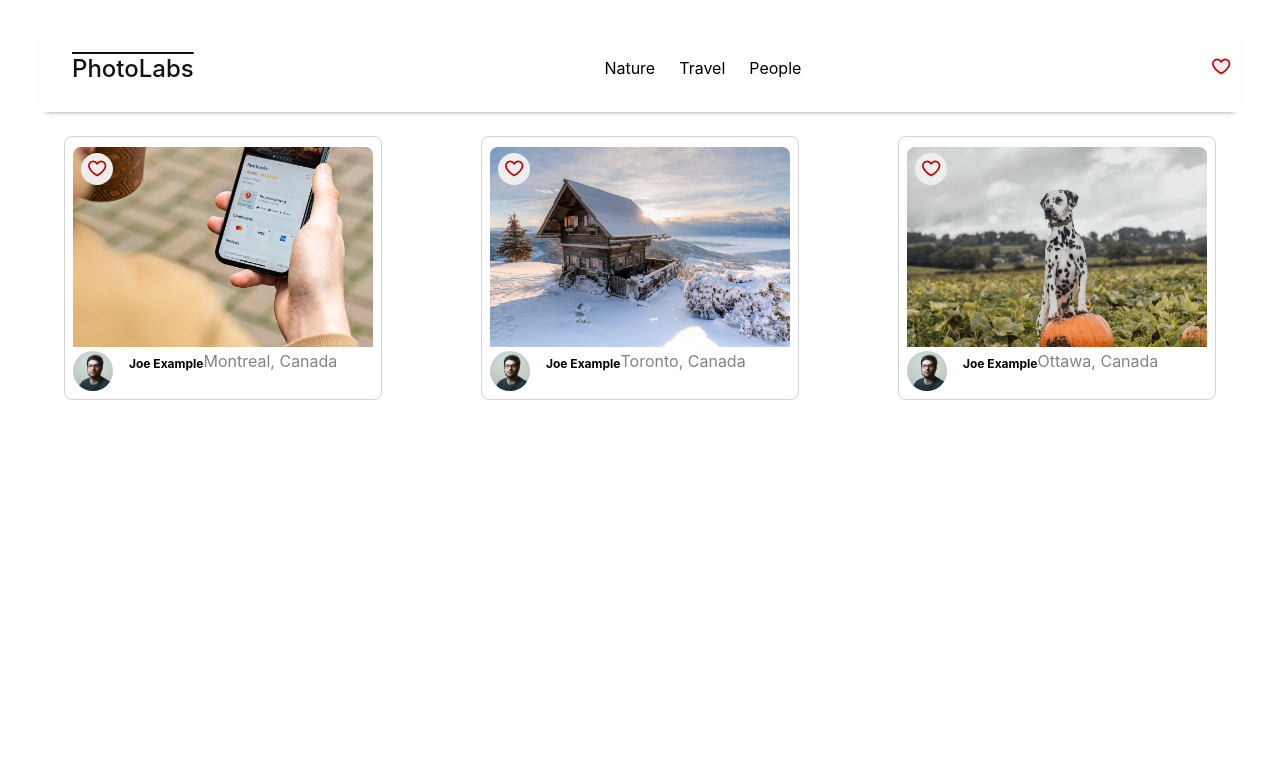
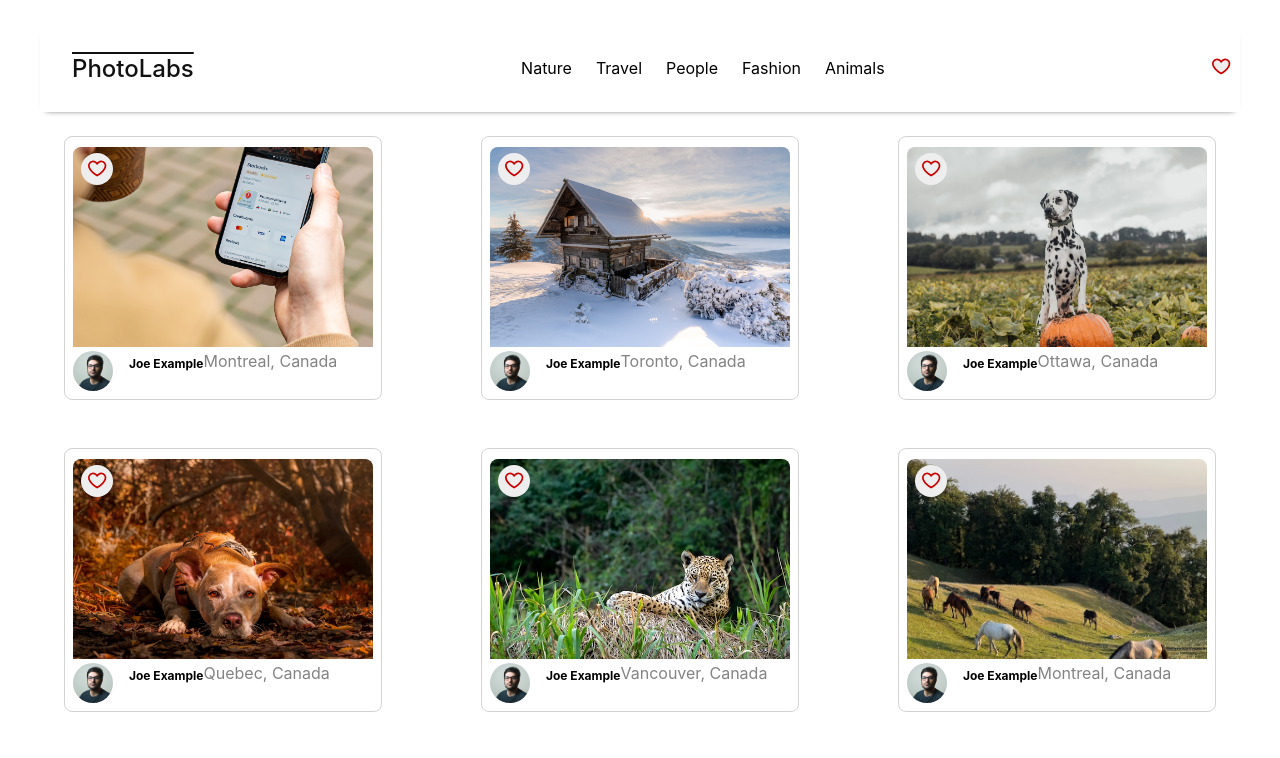
Before and after one commit to Charlisteketee/PhotoLabs, a React (Create React App) app in the folder frontend/: page / in a window 1280 px wide. Shown: the top 758 px of the page. Built offline with nearby package versions, Linux system fonts and the light colour scheme; the HTML template or start-up script is replaced by a standard one.

Commit message:
Use mock data

```diff
--- a/frontend/src/App.jsx
+++ b/frontend/src/App.jsx
@@ -3,9 +3,10 @@
 import './App.scss';
 import HomeRoute from 'routes/HomeRoute';
 
+
+
 const App = () => (
   <div className="App">
-    {/* { Array.from(Array(3)).map((_, index) => <PhotoListItem key={index}/>) } */}
     <HomeRoute />
   </div>
 )
--- a/frontend/src/components/PhotoList.jsx
+++ b/frontend/src/components/PhotoList.jsx
@@ -2,66 +2,15 @@
 
 import "../styles/PhotoList.scss";
 import PhotoListItem from "./PhotoListItem";
+import photos from "mocks/photos";
 
-const sampleDataForPhotoList = [
-  {
-    id: "1",
-    location: {
-      city: "Montreal",
-      country: "Canada",
-    },
-    urls: {
-      full: `${process.env.PUBLIC_URL}/Image-1-Full.jpeg`,
-      regular: `${process.env.PUBLIC_URL}/Image-1-Regular.jpeg`,
-    },
-    user: {
-      id: "1",
-      username: "exampleuser",
-      name: "Joe Example",
-      profile: `${process.env.PUBLIC_URL}/profile-1.jpg`,
-    },
-  },
-  {
-    id: "2",
-    location: {
-      city: "Toronto",
-      country: "Canada",
-    },
-    urls: {
-      full: `${process.env.PUBLIC_URL}/Image-2-Full.jpeg`,
-      regular: `${process.env.PUBLIC_URL}/Image-2-Regular.jpeg`,
-    },
-    user: {
-      id: "2",
-      username: "exampleuser",
-      name: "Joe Example",
-      profile: `${process.env.PUBLIC_URL}/profile-1.jpg`,
-    },
-  },
-  {
-    id: "3",
-    location: {
-      city: "Ottawa",
-      country: "Canada",
-    },
-    urls: {
-      full: `${process.env.PUBLIC_URL}/Image-3-Full.jpeg`,
-      regular: `${process.env.PUBLIC_URL}/Image-3-Regular.jpeg`,
-    },
-    user: {
-      id: "3",
-      username: "exampleuser",
-      name: "Joe Example",
-      profile: `${process.env.PUBLIC_URL}/profile-1.jpg`,
-    },
-  },
-];
+
 
 const PhotoList = () => {
   return (
     <ul className="photo-list">
-      {/* Map over sampleDataForPhotoList and render PhotoList components */}
-      {sampleDataForPhotoList.map(photo => (
+      {/* Map over mock photos and render PhotoList components */}
+      {photos.map(photo => (
         <PhotoListItem key={photo.id} photo={photo} />
       ))}
     </ul>
--- a/frontend/src/components/TopicList.jsx
+++ b/frontend/src/components/TopicList.jsx
@@ -1,30 +1,14 @@
 import React from "react";
 import TopicListItem from "./TopicListItem";
-
+import topics from "mocks/topics";
 import "../styles/TopicList.scss";
 
-const sampleDataForTopicList = [
-  {
-    id: "1",
-    slug: "topic-1",
-    title: "Nature",
-  },
-  {
-    id: "2",
-    slug: "topic-2",
-    title: "Travel",
-  },
-  {
-    id: "3",
-    slug: "topic-3",
-    title: "People",
-  },
-];
+
 
 const TopicList = () => {
   return (
     <div className="top-nav-bar__topic-list">
-      {sampleDataForTopicList.map(topic => (
+      {topics.map(topic => (
         <TopicListItem key={topic.id} topic={topic} />
       ))}
     </div>
```
